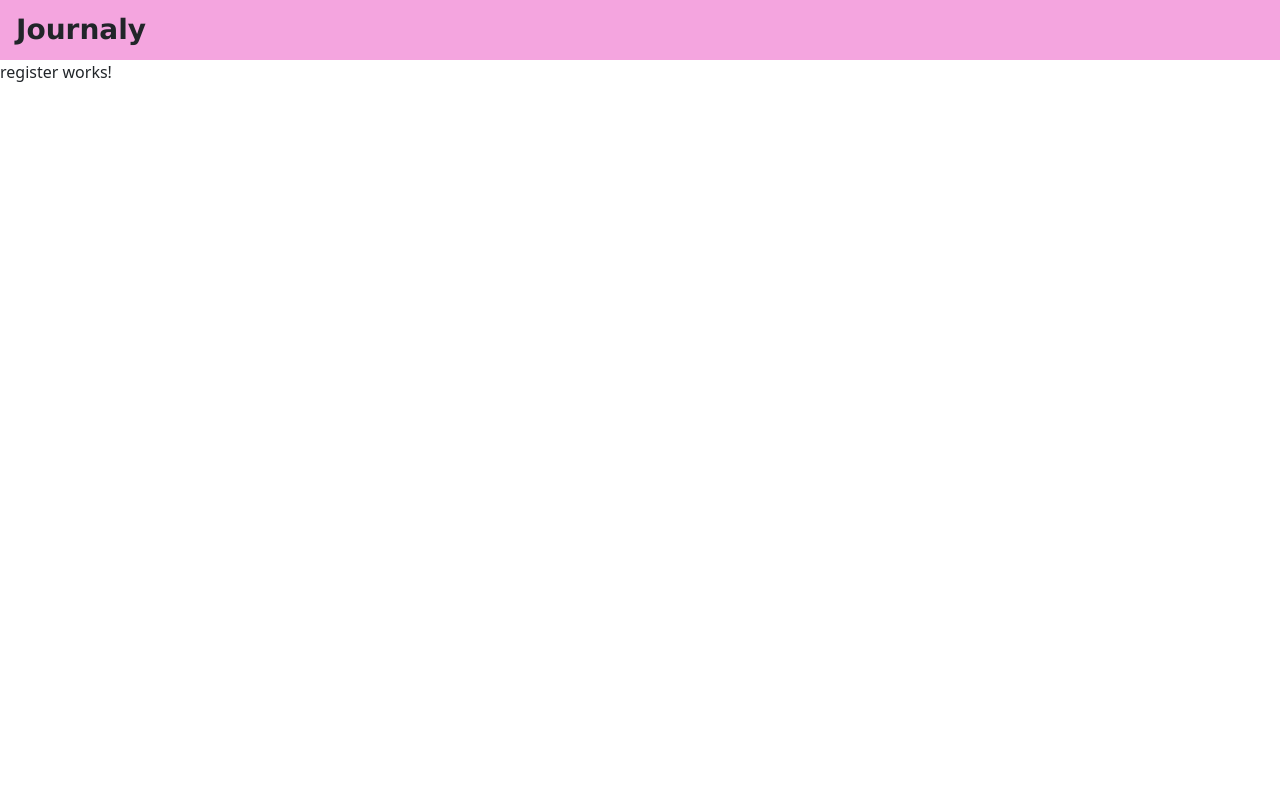
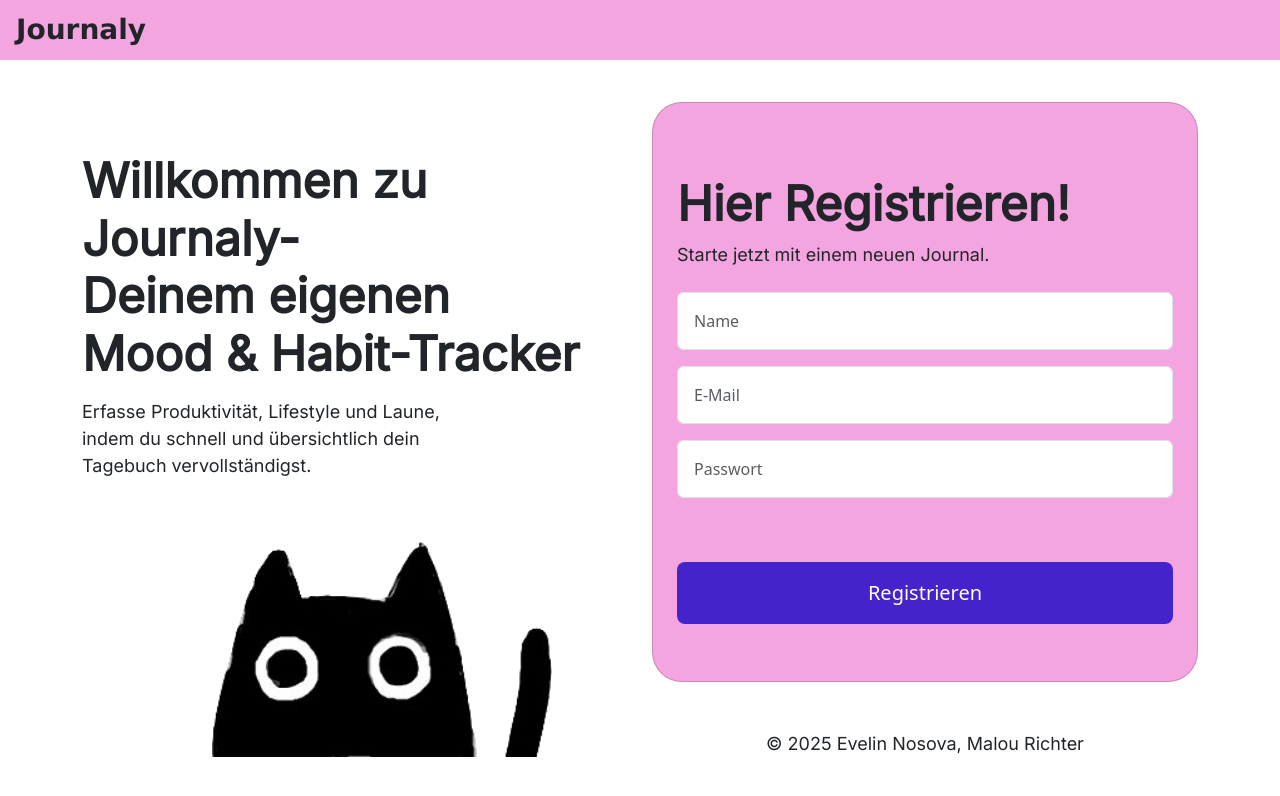
Before and after one commit to malourichter/Webtech-Projekt, an Angular app in the folder frontend/: page /register in a window 1280 px wide. Shown: the top 796 px of the page. Built offline with nearby package versions, Linux system fonts and the light colour scheme.

Commit message:
Verlinkung fertig, Registrierung Interface

```diff
--- a/frontend/src/app/login/login.css
+++ b/frontend/src/app/login/login.css
@@ -43,4 +43,9 @@ button.btn-primary {
  border: none;
 }
 
+.link-black {
+    color: black !important;
+    text-decoration: underline;
+}
+
 form-row.
--- a/frontend/src/app/login/login.html
+++ b/frontend/src/app/login/login.html
@@ -26,10 +26,12 @@
   </div>
   </div>
 </form>
+<p class="text-center mt-5">
+  Du hast noch keinen Account? <br> Registriere dich <a href="/register" class="link-black">hier!</a>
+</p>
 </div>
-<p class="text-center mt-3">
-  Du hast noch keinen Account? <br> Registriere dich <a routerLink="/register" class="text-primary text-decoration-underline">hier!</a>
-</p>
+<p class="text-center mt-5"> © 2025 Evelin Nosova, Malou Richter</p>
+
 </div>
 </div>
 </div>
--- a/frontend/src/app/register/register.css
+++ b/frontend/src/app/register/register.css
@@ -0,0 +1,51 @@
+h1 {
+    margin-top:20px;
+    font-family: 'Inter', sans-serif;
+    font-weight: bold;
+    font-size: 48px;
+
+}
+p {
+    margin-top:10px;
+    font-family: 'Inter', sans-serif;
+    margin: 0;
+    font-size:18px;
+
+}
+.cat-img {
+    width: 340px;
+    height: auto;
+    margin-left: 130px;
+    margin-top: 63px;
+}
+
+#name-input {
+    padding: 16px;
+    font-size:16px;
+}
+#email-input {
+    padding: 16px;
+    font-size: 16px;
+}
+
+#passwort-input {
+    padding: 16px;
+    font-size: 16px;
+}
+
+.card {
+    background: #F4A5DF;
+    min-height: 580px;
+    border-radius: 30px;
+    padding: 20px;
+    margin-top: -30px;
+}
+
+button.btn-primary {
+  padding: 16px;
+ background-color: #4422CC;
+ border: none;
+}
+
+
+form-row.
--- a/frontend/src/app/register/register.html
+++ b/frontend/src/app/register/register.html
@@ -1 +1,34 @@
-<p>register works!</p>
+<div class="container mt-4">
+    <div class="row">
+        <div class="col-md-6 mt-5">
+<h1>Willkommen zu<br>Journaly- <br> Deinem eigenen <br>Mood & Habit-Tracker</h1>
+<p class="mt-3">Erfasse Produktivität, Lifestyle und Laune, <br> indem du schnell und übersichtlich dein<br>Tagebuch vervollständigst.</p>
+<img src="/images/cat.png" alt="Katze" class="cat-img"/>
+</div>
+
+<div class="col-md-6 mt-5">
+<div class="card p-4">
+    <form>
+  <div class="form-row">
+    <div class="mb-3">
+        <h1 class="anmeldung mt-5 mb-2">Hier Registrieren!</h1>
+        <p class="mt-1 mb-4">Starte jetzt mit einem neuen Journal.</p>
+        <input type="text" class="form-control mb-3 " id="name-input" placeholder="Name">
+      <input type="text" class="form-control " id="email-input" placeholder="E-Mail">
+    </div>
+    <div class="mb-3">
+      <input type="text" class="form-control  " id="passwort-input" placeholder="Passwort">
+    </div>
+     <div class="form-group row">
+    <div class="mt-5 mb-2">
+      <button type="submit" class="btn btn-primary btn-lg w-100" id="registrieren" >Registrieren</button>
+    </div>
+  </div>
+  </div>
+</form>
+</div>
+<p class="text-center mt-5"> © 2025 Evelin Nosova, Malou Richter</p>
+
+</div>
+</div>
+</div>
```
